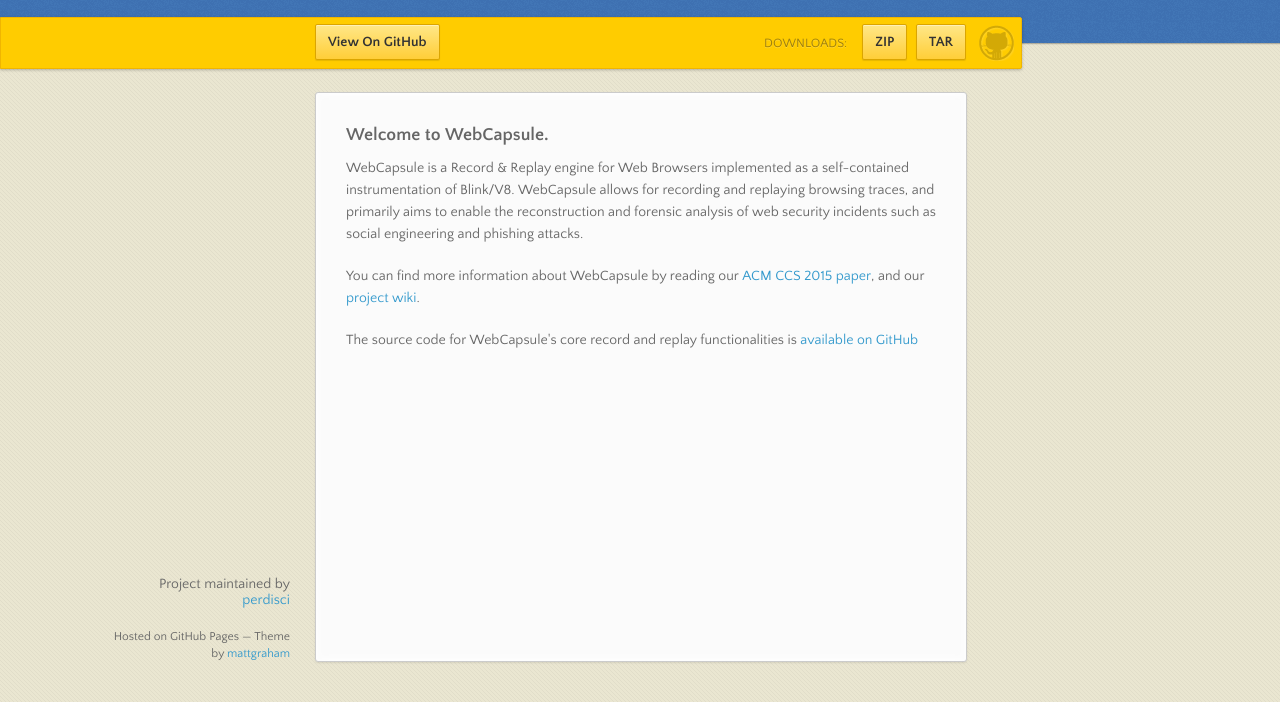
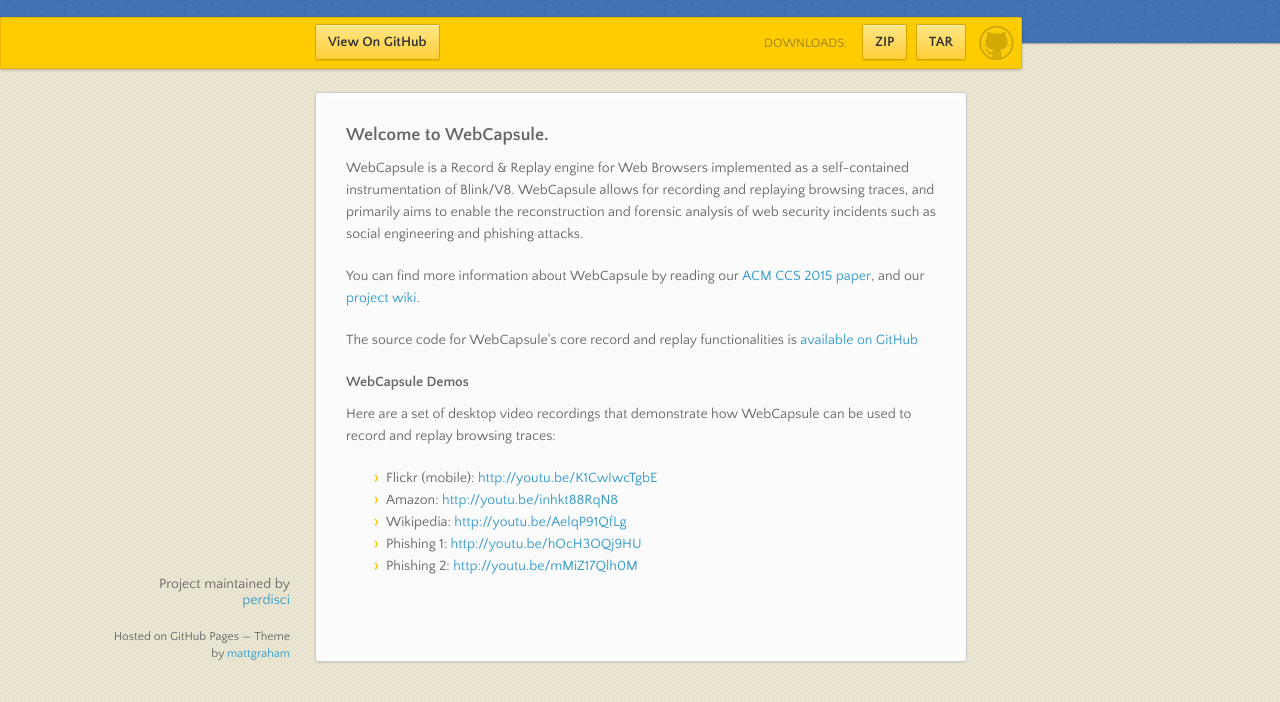
Before and after one commit to perdisci/WebCapsule, a plain HTML site: page index.html in a window 1280 px wide. Shown: the part 98-800 px from the top of the page. Drawn offline with nearby package versions, Linux system fonts and the light colour scheme.

Commit message:
Create gh-pages branch via GitHub

```diff
--- a/index.html
+++ b/index.html
@@ -47,6 +47,24 @@
 <p>You can find more information about WebCapsule by reading our <a href="http://roberto.perdisci.com/publications/publication-files/webcapsule.pdf">ACM CCS 2015 paper</a>, and our <a href="https://github.com/perdisci/WebCapsule/wiki">project wiki</a>.</p>
 
 <p>The source code for WebCapsule's core record and replay functionalities is <a href="https://github.com/perdisci/WebCapsule">available on GitHub</a></p>
+
+<h4>
+<a id="webcapsule-demos" class="anchor" href="#webcapsule-demos" aria-hidden="true"><span class="octicon octicon-link"></span></a>WebCapsule Demos</h4>
+
+<p>Here are a set of desktop video recordings that demonstrate how WebCapsule can be used to record and replay browsing traces:</p>
+
+<ul>
+<li>Flickr (mobile): <a href="http://youtu.be/K1CwIwcTgbE">http://youtu.be/K1CwIwcTgbE</a>
+</li>
+<li>Amazon: <a href="http://youtu.be/inhkt88RqN8">http://youtu.be/inhkt88RqN8</a>
+</li>
+<li>Wikipedia: <a href="http://youtu.be/AelqP91QfLg">http://youtu.be/AelqP91QfLg</a>
+</li>
+<li>Phishing 1: <a href="http://youtu.be/hOcH3OQj9HU">http://youtu.be/hOcH3OQj9HU</a>
+</li>
+<li>Phishing 2: <a href="http://youtu.be/mMiZ17Qlh0M">http://youtu.be/mMiZ17Qlh0M</a>
+</li>
+</ul>
       </section>
       <footer>
         <p>Project maintained by <a href="https://github.com/perdisci">perdisci</a></p>
--- a/params.json
+++ b/params.json
@@ -1 +1 @@
-{"name":"Webcapsule","tagline":"Platform-Agnostic Record and Replay for Web Browsers","body":"### Welcome to WebCapsule.\r\n\r\nWebCapsule is a Record & Replay engine for Web Browsers implemented as a self-contained instrumentation of Blink/V8. WebCapsule allows for recording and replaying browsing traces, and primarily aims to enable the reconstruction and forensic analysis of web security incidents such as social engineering and phishing attacks.\r\n\r\nYou can find more information about WebCapsule by reading our [ACM CCS 2015 paper](http://roberto.perdisci.com/publications/publication-files/webcapsule.pdf), and our [project wiki](https://github.com/perdisci/WebCapsule/wiki).\r\n\r\nThe source code for WebCapsule's core record and replay functionalities is [available on GitHub](https://github.com/perdisci/WebCapsule)","google":"","note":"Don't delete this file! It's used internally to help with page regeneration."}
+{"name":"Webcapsule","tagline":"Platform-Agnostic Record and Replay for Web Browsers","body":"### Welcome to WebCapsule.\r\n\r\nWebCapsule is a Record & Replay engine for Web Browsers implemented as a self-contained instrumentation of Blink/V8. WebCapsule allows for recording and replaying browsing traces, and primarily aims to enable the reconstruction and forensic analysis of web security incidents such as social engineering and phishing attacks.\r\n\r\nYou can find more information about WebCapsule by reading our [ACM CCS 2015 paper](http://roberto.perdisci.com/publications/publication-files/webcapsule.pdf), and our [project wiki](https://github.com/perdisci/WebCapsule/wiki).\r\n\r\nThe source code for WebCapsule's core record and replay functionalities is [available on GitHub](https://github.com/perdisci/WebCapsule)\r\n\r\n#### WebCapsule Demos \r\n\r\nHere are a set of desktop video recordings that demonstrate how WebCapsule can be used to record and replay browsing traces:\r\n- Flickr (mobile): http://youtu.be/K1CwIwcTgbE\r\n- Amazon: http://youtu.be/inhkt88RqN8\r\n- Wikipedia: http://youtu.be/AelqP91QfLg\r\n- Phishing 1: http://youtu.be/hOcH3OQj9HU\r\n- Phishing 2: http://youtu.be/mMiZ17Qlh0M\r\n\r\n","google":"","note":"Don't delete this file! It's used internally to help with page regeneration."}
```
